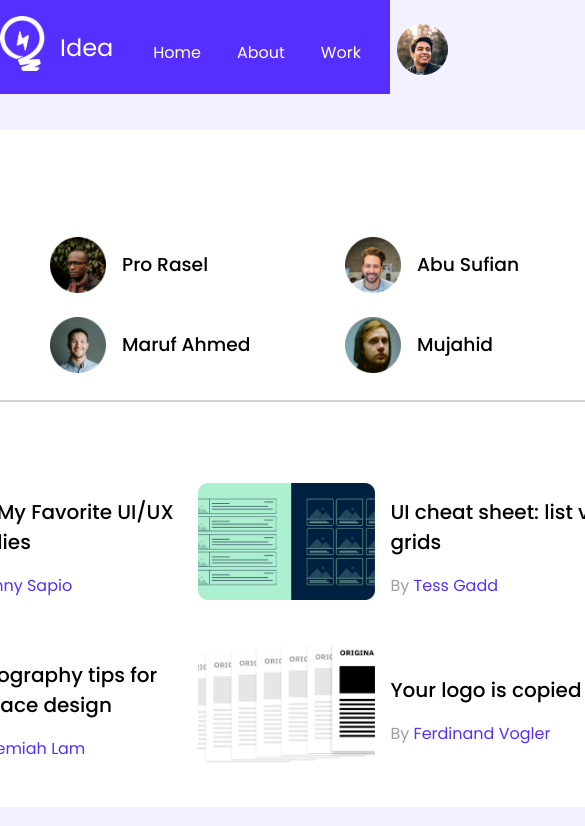
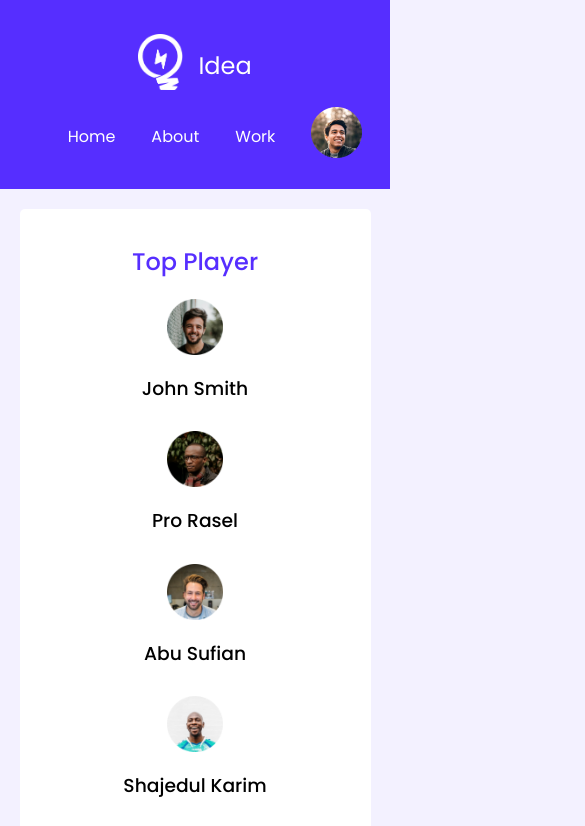
Before and after one commit to mdashraful/leader-board-css3, a plain HTML site: page index.html in a window 390 px wide. Shown: the top 826 px of the page, 585 px wide, since content can reach past the window. Drawn offline with nearby package versions, Linux system fonts and the light colour scheme.

Commit message:
responsive applied

```diff
--- a/style.css
+++ b/style.css
@@ -14,7 +14,8 @@ body {
     box-sizing: border-box;
 }
 .container {
-    width: 960px;
+    width: 100%;
+    max-width: 960px;
     padding: 30px 35px 30px 40px;
     margin-top: 21px;
     border-radius: 5px;
@@ -64,6 +65,7 @@ header {
 }
 .nav-right {
     display: flex;
+    align-items: center;
 }
 nav > ul {
     display: flex;
@@ -115,17 +117,21 @@ hr {
     margin-top: 3px;
     display: grid;
     grid-template-columns: repeat(2, 1fr);
-    row-gap: 26px;
+    gap: 25px;
 }
 .blog {
     display: flex;
     align-items: center;
 }
+.blog-thumbnail {
+    width: 50%;
+}
 .blog-thumbnail img {
-    width: 177px;
-    height: 117px;
+    width: 100%;
+    height: 100%
 }
 .blog-info {
+    width: 50%;
     margin-left: 16px;
 }
 .blog-title {
@@ -160,9 +166,7 @@ hr {
 .course-banner img {
     width: 100%;
 }
-.course-details {
 
-}
 .course-title {
     font-weight: 500;
     font-size: 20px;
@@ -210,3 +214,67 @@ hr {
     margin-left: 6px;
     font-family: 'Open Sans';
 }
+
+.hide {
+    display: none;
+}
+/* ------------------
+    Media Queries
+------------------ */
+
+/* Mobile Devices */
+@media screen and (max-width:688px) {
+    header {
+        height: auto;
+        margin-bottom: 5px;
+    }
+    .navbar {
+        flex-direction: column;
+        align-items: center;
+    }
+    /* common part */
+    .container {
+        width: 90%;
+        margin-top: 15px;
+        padding: 15px 20px;
+    }
+    .section-title {
+        text-align: center;
+        margin-top: 20px;
+    }
+    /* sections */
+    .top-players {
+        margin-bottom: 10px;
+    }
+    .players, .blogs, .courses {
+        grid-template-columns: 1fr;
+        grid-template-rows: 1fr;
+        gap: 10px;
+        margin-top: 15px;
+    }
+    .player, .blog {
+        flex-direction: column;
+        text-align: center;
+
+    }
+    .player-name, .blog-info {
+        margin-left: 0;
+        width: 100%;
+    }
+}
+
+@media only screen and (min-width:687px) and (max-width:992px){
+    .navbar {
+        padding: 0 35px;
+    }
+    .container {
+        width: 90%;
+        margin-top: 15px;
+        padding: 15px 20px;
+    }
+    /* courses */
+    .players, .courses {
+        grid-template-columns: repeat(2, 1fr);
+        row-gap: 15px;
+    }
+}
```
